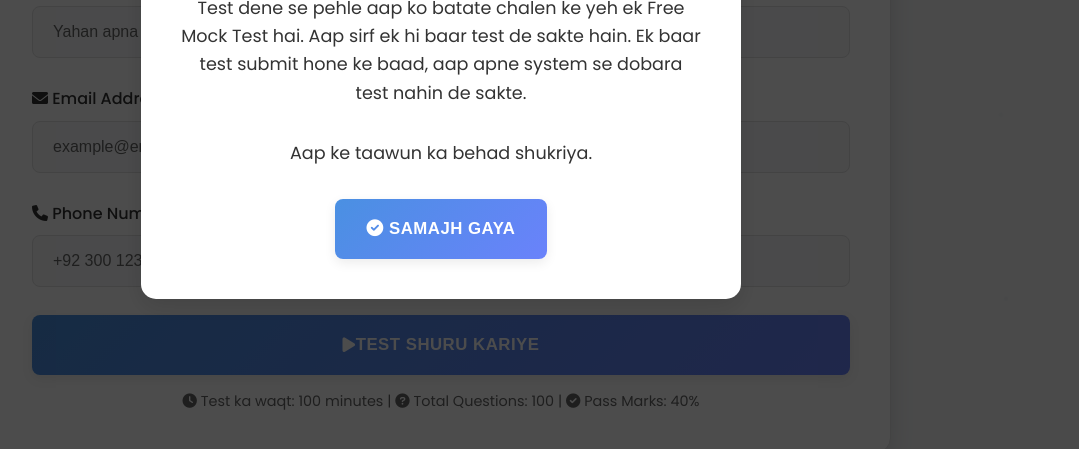
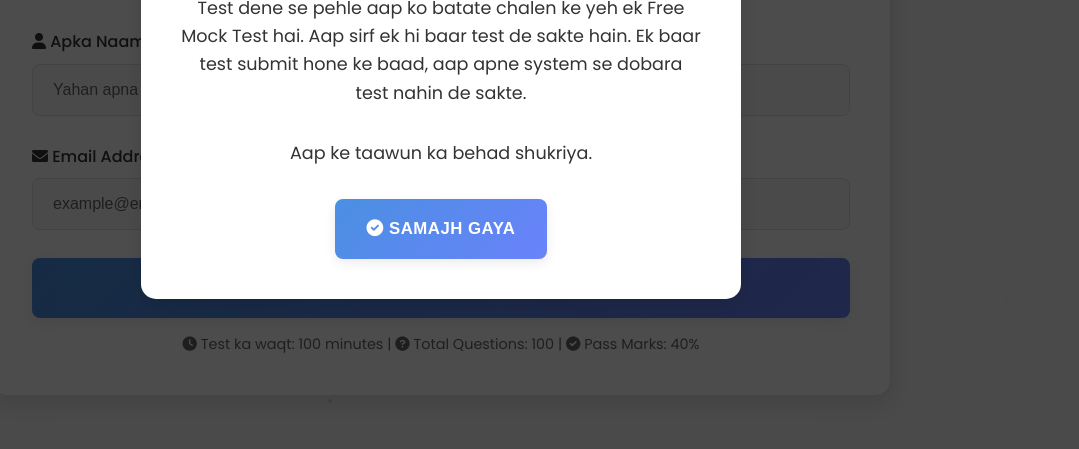
Before and after one commit to mkuk2013/JST-for-Freebies, a plain HTML site: page index.html in a window 1280 px wide. Shown: the part 307-756 px from the top of the page, without its empty margins (199-1278 px from the left). Drawn offline with Linux system fonts and the light colour scheme.

Commit message:
Update index.html

```diff
--- a/index.html
+++ b/index.html
@@ -890,10 +890,6 @@
                     <input type="email" id="email" placeholder="example@email.com" required>
                 </div>
 
-                <div class="form-group">
-                    <label for="phone"><i class="fas fa-phone"></i> Phone Number (Optional)</label>
-                    <input type="tel" id="phone" placeholder="+92 300 1234567">
-                </div>
 
                 <button class="btn btn-primary" id="start-test-btn">
                     <i class="fas fa-play"></i> Test Shuru Kariye
```
